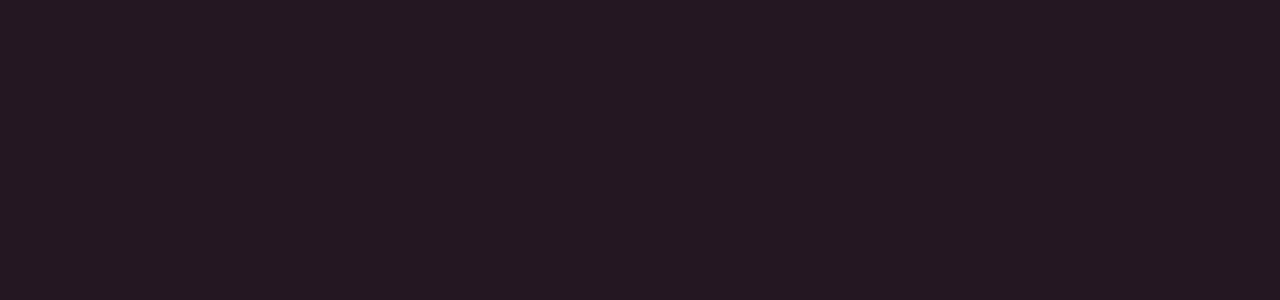
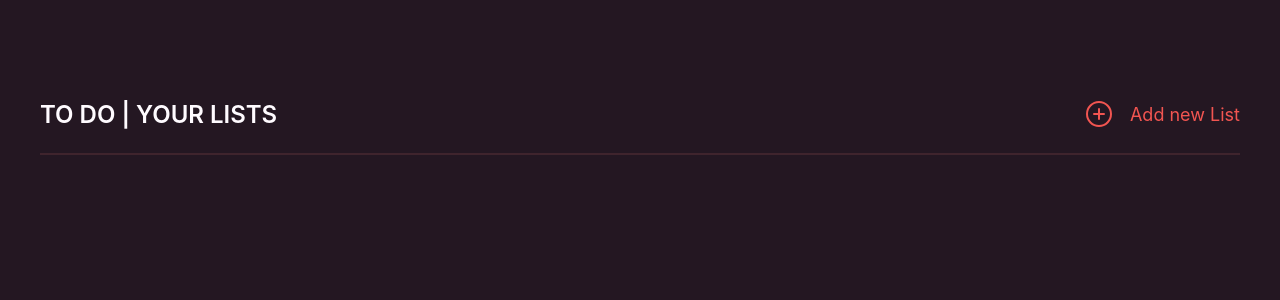
Before and after one commit to AlexanderKhristichenko/Todo-List, a React (Create React App) app: page / in a window 1280 px wide. Shown: the top 300 px of the page. Built offline with nearby package versions, Linux system fonts and the light colour scheme.

Commit message:
Header
Adding header component and styles

```diff
--- a/src/App.js
+++ b/src/App.js
@@ -1,9 +1,10 @@
 import styles from "./App.module.css";
+import Header from "./components/Header/Header";
 
 const App = () => {
   return (
-    <div className={styles.app}>
-      <></>
+    <div className={styles.container}>
+      <Header />
     </div>
   );
 };
--- a/src/App.module.css
+++ b/src/App.module.css
@@ -0,0 +1,8 @@
+.container {
+  max-width: 1230px;
+  min-width: 320px;
+  width: 100%;
+  margin-left: auto;
+  margin-right: auto;
+  padding: 0 15px;
+}
--- /dev/null
+++ b/src/components/Header/Header.jsx
@@ -0,0 +1,16 @@
+import styles from "./Header.module.css";
+import plusCircle from "../../assets/images/PlusCircle.svg";
+
+const Header = () => {
+  return (
+    <header className={styles.header}>
+      <h2 className={styles.logo}>TO DO | YOUR LISTS</h2>
+      <div className={styles.list}>
+        <img src={plusCircle} alt="Plus Circle" />
+        <p>Add new List</p>
+      </div>
+    </header>
+  );
+};
+
+export default Header;
--- /dev/null
+++ b/src/components/Header/Header.module.css
@@ -0,0 +1,27 @@
+.header {
+  height: 80px;
+  margin-top: 75px;
+  display: flex;
+  justify-content: space-between;
+  align-items: center;
+  border-bottom: 2px solid rgba(70, 39, 48, 0.8);
+}
+
+.logo {
+  color: var(--second-100);
+  font-size: var(--size-24);
+  font-weight: var(--semiBold);
+  text-transform: uppercase;
+}
+
+.list {
+  display: flex;
+  align-items: center;
+  cursor: pointer;
+}
+
+.list p {
+  font-size: var(--size-18);
+  color: var(--primary);
+  margin-left: 18px;
+}
--- a/src/index.css
+++ b/src/index.css
@@ -13,6 +13,8 @@
   --size-16: 16px;
   --size-18: 18px;
   --size-24: 24px;
+  --regular: 400;
+  --semiBold: 600;
 }
 
 * {
```
